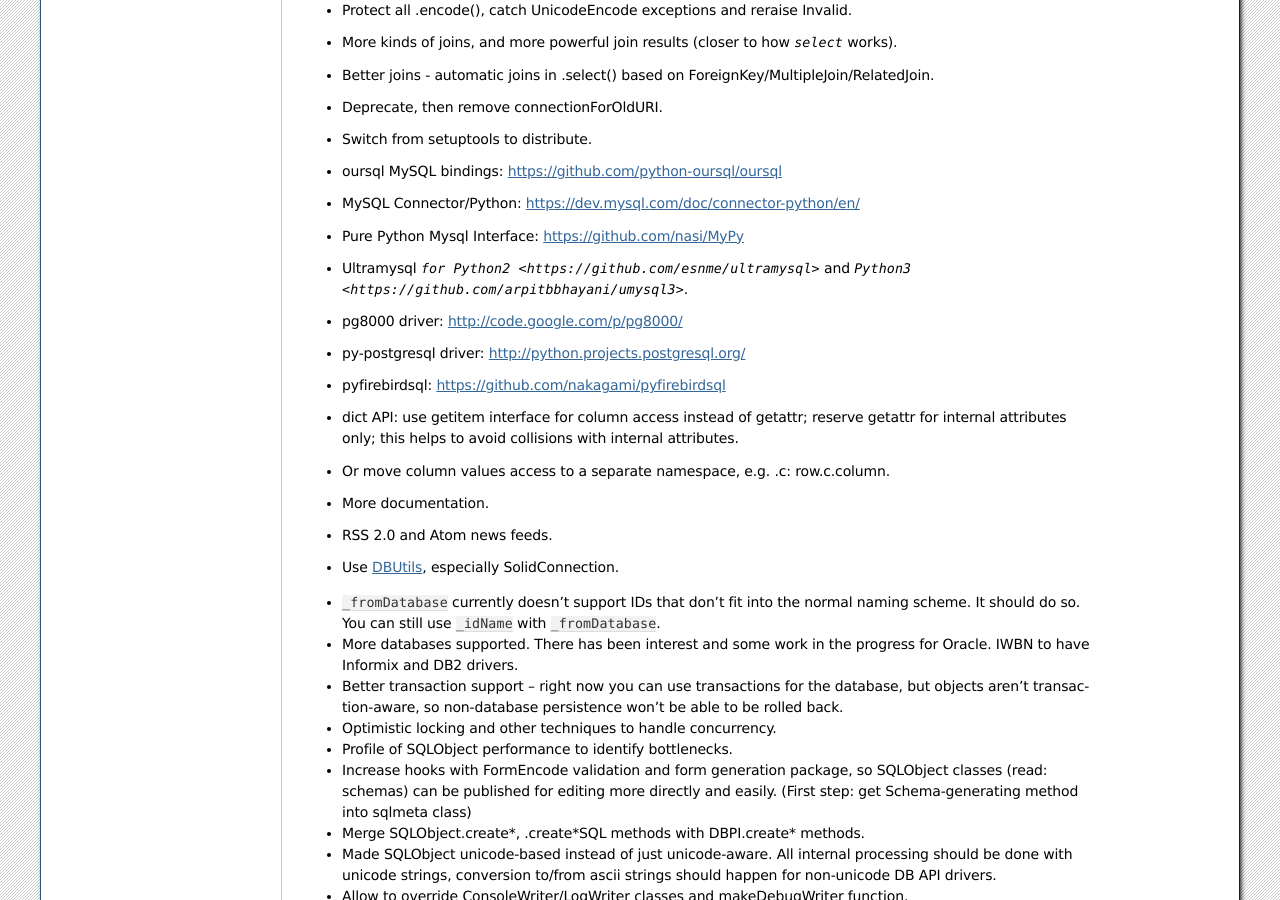
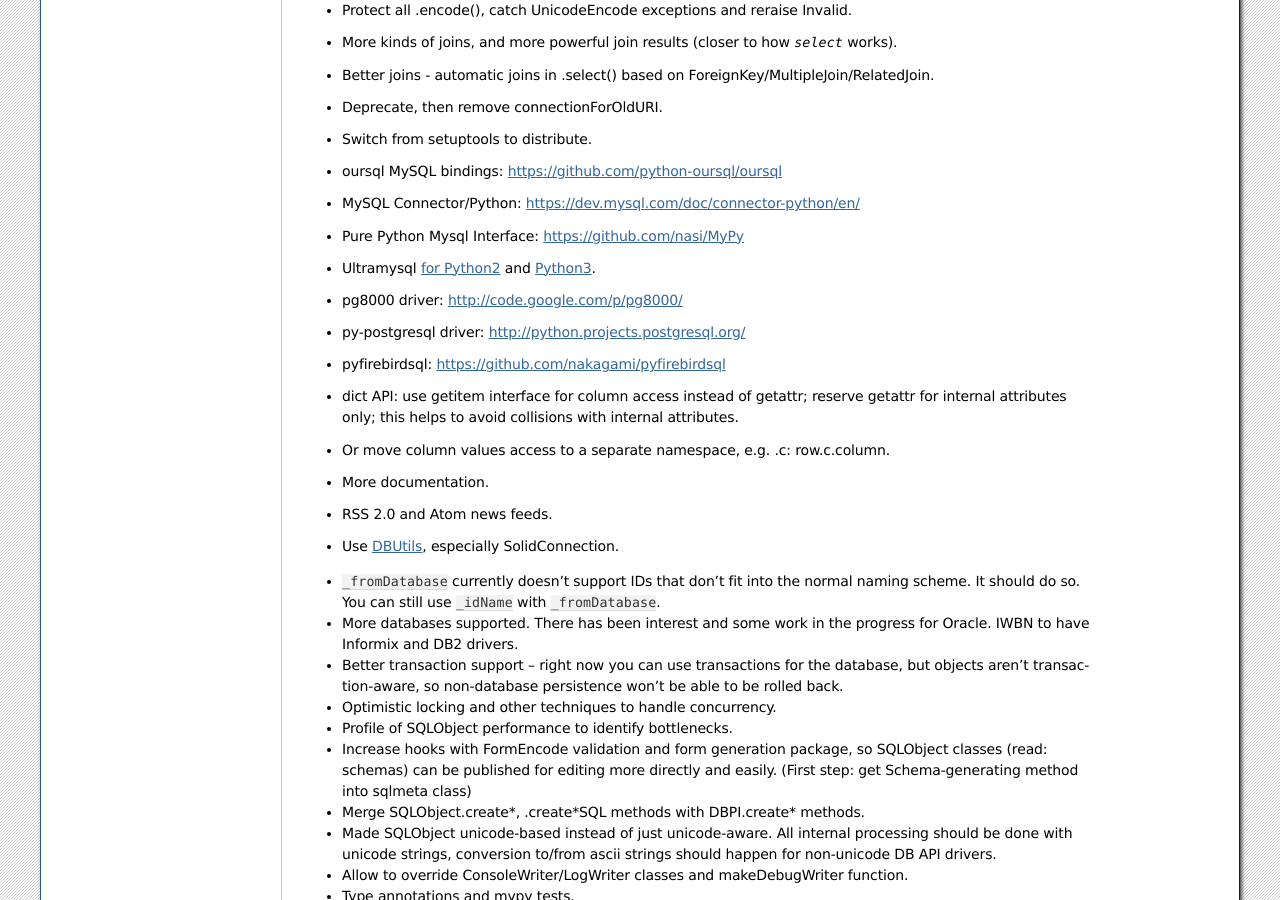
Before and after one commit to sqlobject/sqlobject, a Sphinx documentation site: the page built from docs/TODO.rst, in a window 1280 px wide and 900 px high, scrolled down 961 px. Built offline with Sphinx 7.4.7, drawn with Linux system fonts in a browser that asks for light colours.

Commit message:
Fix reST links

```diff
--- a/docs/TODO.rst
+++ b/docs/TODO.rst
@@ -74,8 +74,8 @@
 
 * Pure Python Mysql Interface: https://github.com/nasi/MyPy
 
-* Ultramysql `for Python2 <https://github.com/esnme/ultramysql>` and
-  `Python3 <https://github.com/arpitbbhayani/umysql3>`.
+* Ultramysql `for Python2 <https://github.com/esnme/ultramysql>`_ and
+  `Python3 <https://github.com/arpitbbhayani/umysql3>`_.
 
 * pg8000 driver: http://code.google.com/p/pg8000/
 
```
